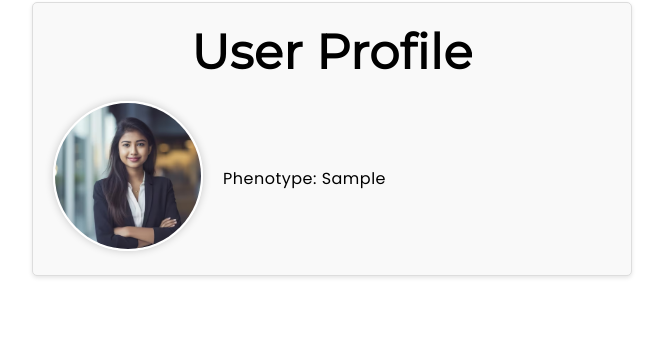
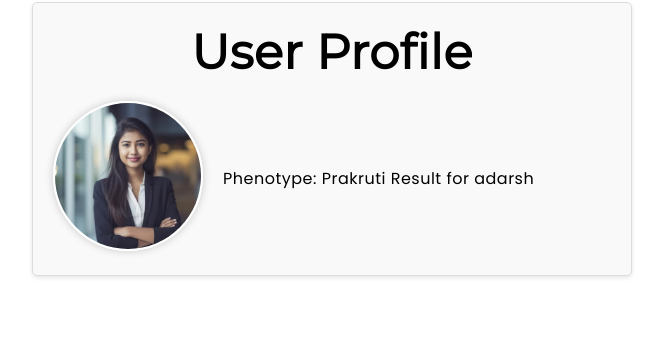
Before and after one commit to 4darsh-Dev/AyurVichar, a Django app: template templates/profile.html in a window 1280 px wide. Shown: the part 79-440 px from the top of the page, without its empty margins (308-971 px from the left). Run offline with Django 4.2, Linux system fonts and the light colour scheme; data comes from the database, SQL or seed files in the repository; the template is opened without the code that fills it: values that come from a table or form of the project are taken from there, most other values are stand-ins (such as "Sample title", 1, 10 or a date in 2020).

Commit message:
issue with prakruti_type display

```diff
--- a/templates/profile.html
+++ b/templates/profile.html
@@ -27,7 +27,7 @@
             </div>
             <div class="profile-details">
                 <h2>{{ user.username }}</h2>
-                <p>Phenotype: {{ prakruti_type }}</p>
+                <p>Phenotype: {{ prakruti_result }}</p>
             </div>
         </div>
     </div>
```
